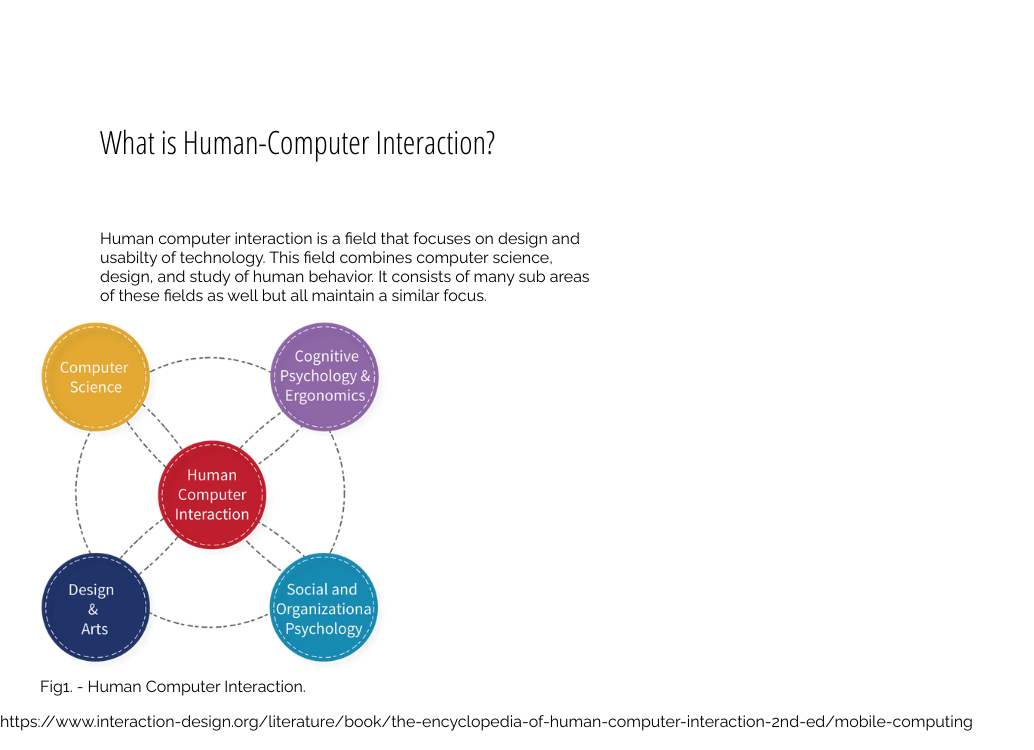
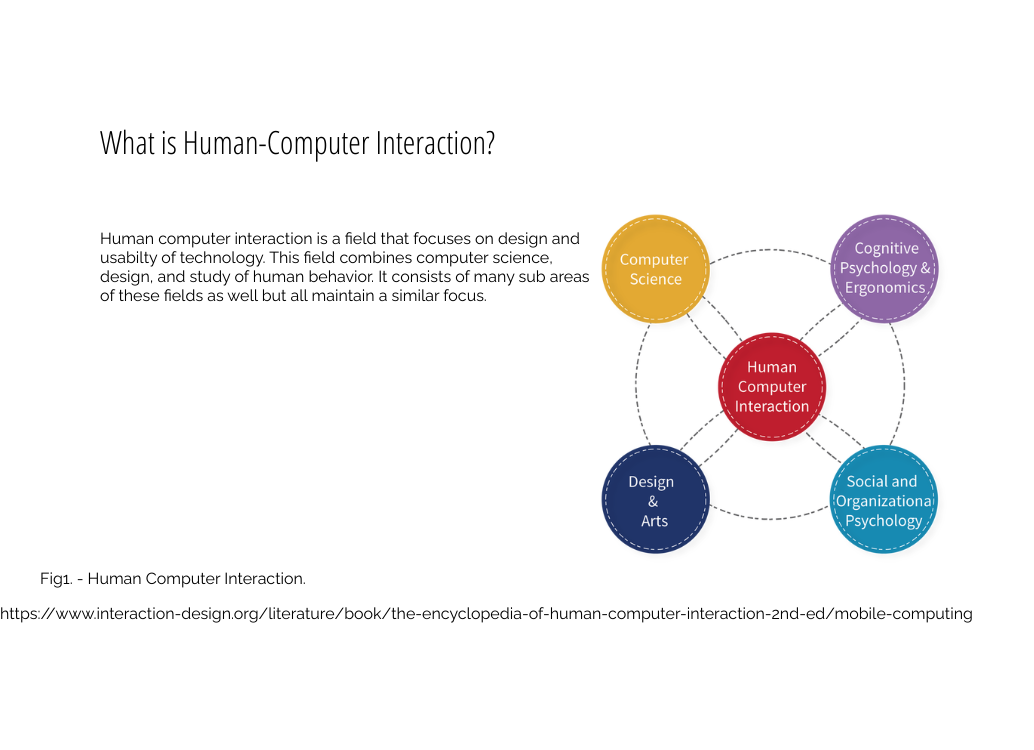
Before and after one commit to Mimileo/cst336, a PHP site: page /homework/homework1/index.html in a window 1280 px wide. Shown: the part 50-800 px from the top of the page, without its empty margins (0-1034 px from the left). Run offline with PHP 8.4, Linux system fonts and the light colour scheme.

Commit message:
update lab

```diff
--- a/homework/homework1/css/styles.css
+++ b/homework/homework1/css/styles.css
@@ -59,7 +59,7 @@ li a:hover {
 
 #hci-img{
     position:relative;
-    margin-right: 600px;
+    padding-right: 200px ;
 }
 
 #cpu img {
```
